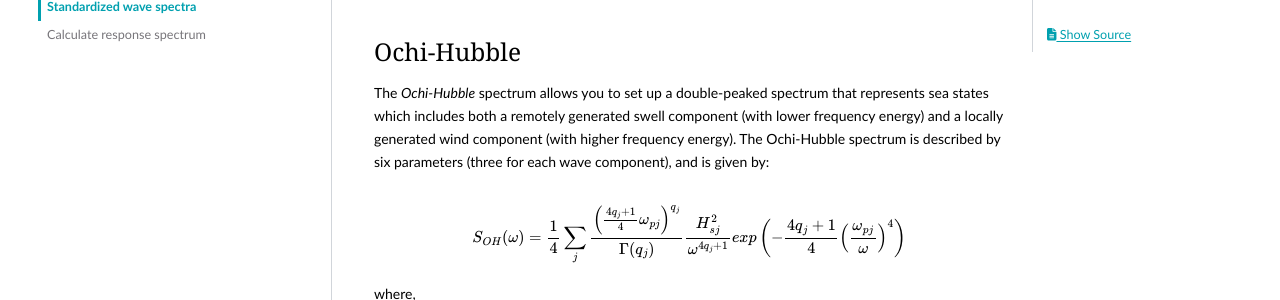
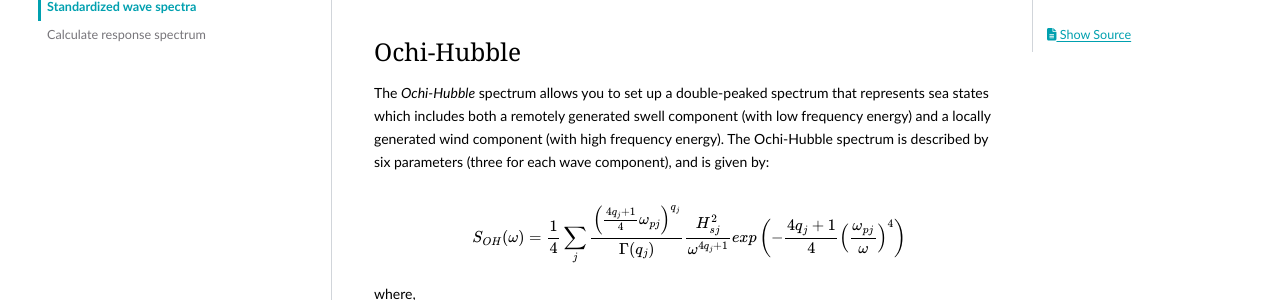
Before and after one commit to 4Subsea/waveresponse-python, a Sphinx documentation site: the page built from docs/user_guide/standardized_spectra.rst, in a window 1280 px wide and 900 px high, scrolled down 1752 px. Shown: the part 176-476 px from the top of the window. Built offline with Sphinx 7.4.7 and the PyData theme 0.15.4, drawn with Linux system fonts in a browser that asks for light colours.

Commit message:
small docs fix

```diff
--- a/docs/user_guide/standardized_spectra.rst
+++ b/docs/user_guide/standardized_spectra.rst
@@ -106,8 +106,8 @@ The JONSWAP spectrum is expected to be a reasonable model for:
 Ochi-Hubble
 -----------
 The *Ochi-Hubble* spectrum allows you to set up a double-peaked spectrum that represents
-sea states which includes both a remotely generated swell component (with lower frequency energy)
-and a locally generated wind component (with higher frequency energy). The Ochi-Hubble spectrum
+sea states which includes both a remotely generated swell component (with low frequency energy)
+and a locally generated wind component (with high frequency energy). The Ochi-Hubble spectrum
 is described by six parameters (three for each wave component), and is given by:
 
 .. math::
```
